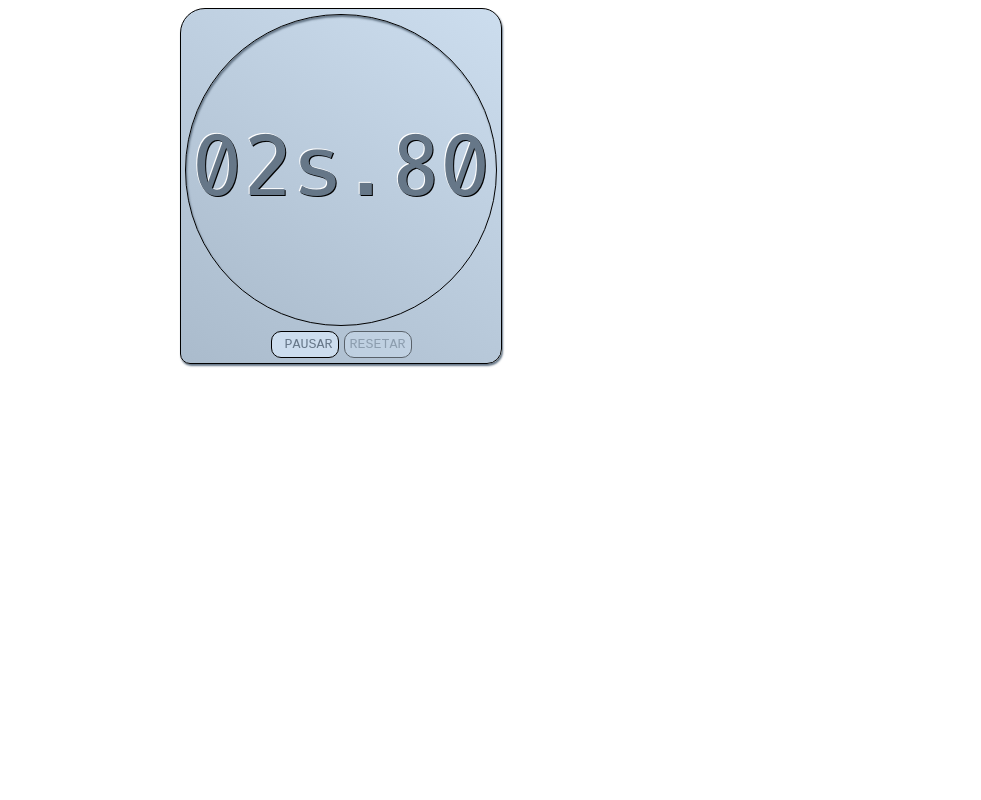
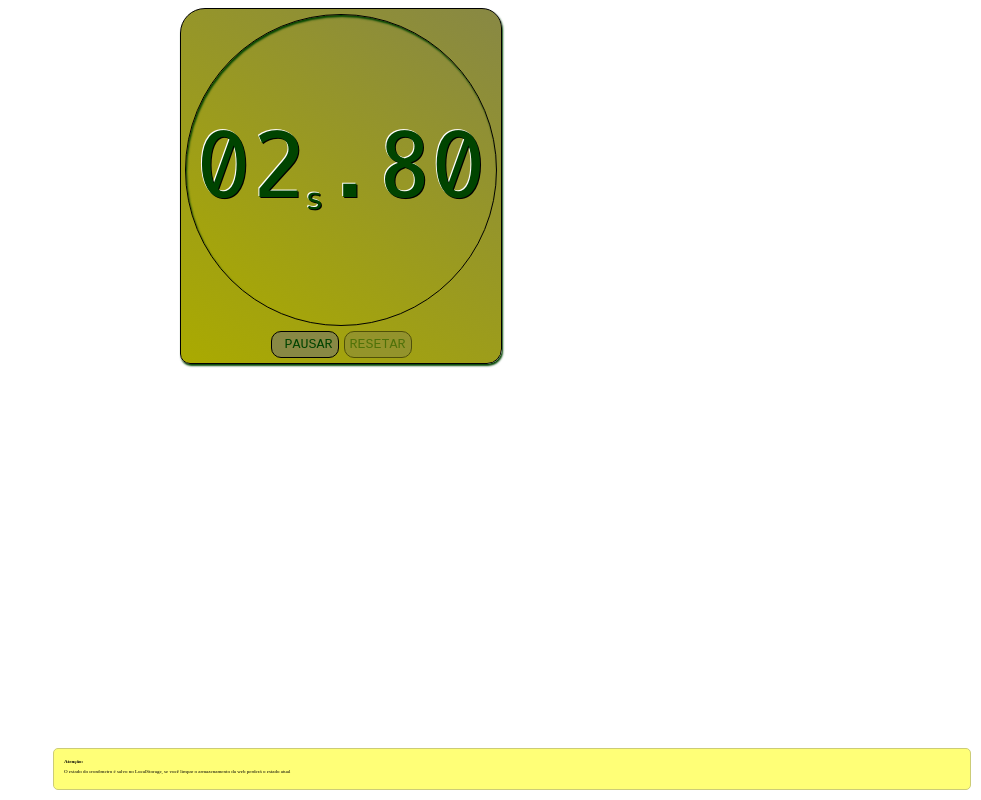
Before and after one commit to Bulovask/cronometro, a plain HTML site: page index.html in a window 1280 px wide. Both pictures are taken after a click on the button "INICIAR". Shown: the whole page, without its empty margins (299-1280 px from the left). Drawn offline with Linux system fonts and the light colour scheme.

Commit message:
salvamento automatico no localStorage

```diff
--- a/css/style.css
+++ b/css/style.css
@@ -4,9 +4,9 @@
 }
 
 :root {
-    --color-primary: #abc;
-    --color-secondary: #cde;
-    --color-terciary: #678;
+    --color-primary: #aa0;
+    --color-secondary: #884;
+    --color-terciary: #040;
 }
 
 main {
@@ -51,6 +51,14 @@ main {
     text-shadow: 1px 1px 0 black, -1px -1px 0 white;
 }
 
+#d-main small {
+    font-size: 0.33em;
+    display: flex;
+    align-items: end;
+    padding: 0;
+    margin: 0;
+}
+
 .controls {
     display: flex;
     justify-content: center;
@@ -79,3 +87,15 @@ main {
 .hide {
     display: none;
 }
+
+.popup {
+    position: fixed;
+    right: 10px;
+    bottom: 10px;
+    font-size: 5px;
+    width: 70vw;
+    background-color: #ff7;
+    padding: 10px;
+    border: 1px solid #cc7;
+    border-radius: 5px;
+}
--- a/index.html
+++ b/index.html
@@ -17,5 +17,23 @@
 				<input id='reset' class="btn" type='button' value='RESETAR'/>
 			</section>
 		</main>
+		<div class="popup">
+		    <b>Atenção:</b>
+		    <p>O estado do cronômetro é salvo no LocalStorage, se você limpar o armazenamento da web perderá o estado atual</p>
+		</div>
+		<script>
+		    (function() {
+		        const popups = document.querySelectorAll(".popup");
+		        popups.forEach(p => {
+		            const deletePopup = () => {
+		                const parent = p.parentNode;
+		                p.style = "transform: translate(100%); opacity: 0;transition: transform 1s, opacity 1s";
+		                setTimeout(() => {parent.removeChild(p)}, 1000)
+		            }
+		            p.onclick = deletePopup;
+		            setTimeout(deletePopup, 15000);
+		        });
+		    })();
+		</script>
 	</body>
 </html>
--- a/js/main.js
+++ b/js/main.js
@@ -15,6 +15,9 @@ let init = 0;
 let ms = 0;
 let pauseMs = 0;
 
+loadFromLocalStorage();
+if(run) start();
+
 //funções do cronômetro
 function start() {
 	if(!run) {
@@ -25,6 +28,7 @@ function start() {
 	else {
 		ms = Date.now() - init + pauseMs;
 	}
+	saveInLocalStorage();
 	update();
 	cancelAnimationFrame(reqAniFra);
 	reqAniFra = requestAnimationFrame(start);
@@ -33,17 +37,38 @@ function start() {
 function pause() {
 	cancelAnimationFrame(reqAniFra);
 	run = false;
+	saveInLocalStorage();
 }
 
 function reset() {
 	ms = 0;
-	stop();
+	pause();
+	saveInLocalStorage();
 	update();
+}
+
+function saveInLocalStorage() {
+    localStorage.setItem("savedRun", run);
+    localStorage.setItem("savedInit", init);
+    localStorage.setItem("savedMs", ms);
+    localStorage.setItem("savedPauseMs", pauseMs);
+}
+
+function loadFromLocalStorage() {
+    const savedRun = localStorage.getItem("savedRun");
+    const savedInit = localStorage.getItem("savedInit");
+    const savedMs = localStorage.getItem("savedMs");
+    const savedPauseMs = localStorage.getItem("savedPauseMs");
+
+    savedRun == "true" ? run = true : run = false;
+    Number(savedInit) ? init = Number(savedInit) : 0;
+    Number(savedMs) ? ms = Number(savedMs) : 0;
+    Number(savedPauseMs) ? pausedMs = Number(savedPauseMs) : 0;
 }
 
 //atualizações da tela
 function update() {
-	displayMain.innerText = textDisplay(ms);
+	displayMain.innerHTML = textDisplay(ms);
 	resizeFontSize();
 }
 
@@ -71,20 +96,20 @@ function textDisplay(ms) {
 
 	//Decidindo forma de exibição
 	if(ms < 60000) {
-		return s + 's.' + mspor10;
+		return s + '<small>s</small>.' + mspor10;
 	}
 	else if(ms < 60 * 60000) {
-		return min + 'min:' + s + 's.' + mspor10;
+		return min + '<small>min</small>:' + s + '<small>s</small>.' + mspor10;
 	}
 	else {
-		return h + 'H:' + min + 'min:' + s + 's.' + mspor10;
+		return h + '<small>H</small>:' + min + '<small>min</small>:' + s + '<small>s</small>.' + mspor10;
 	}
 }
 
 function resizeFontSize() {
     const boxWidth = document.querySelector("#display").clientWidth;
-    const length = displayMain.innerText.length;
-    const fontSize =  `${boxWidth / length * 1.6}px`;
+    const length = displayMain.textContent.length;
+    const fontSize =  `${boxWidth / length * 1.75}px`;
     displayMain.style.setProperty("--font-size", fontSize);
 }
 
```
